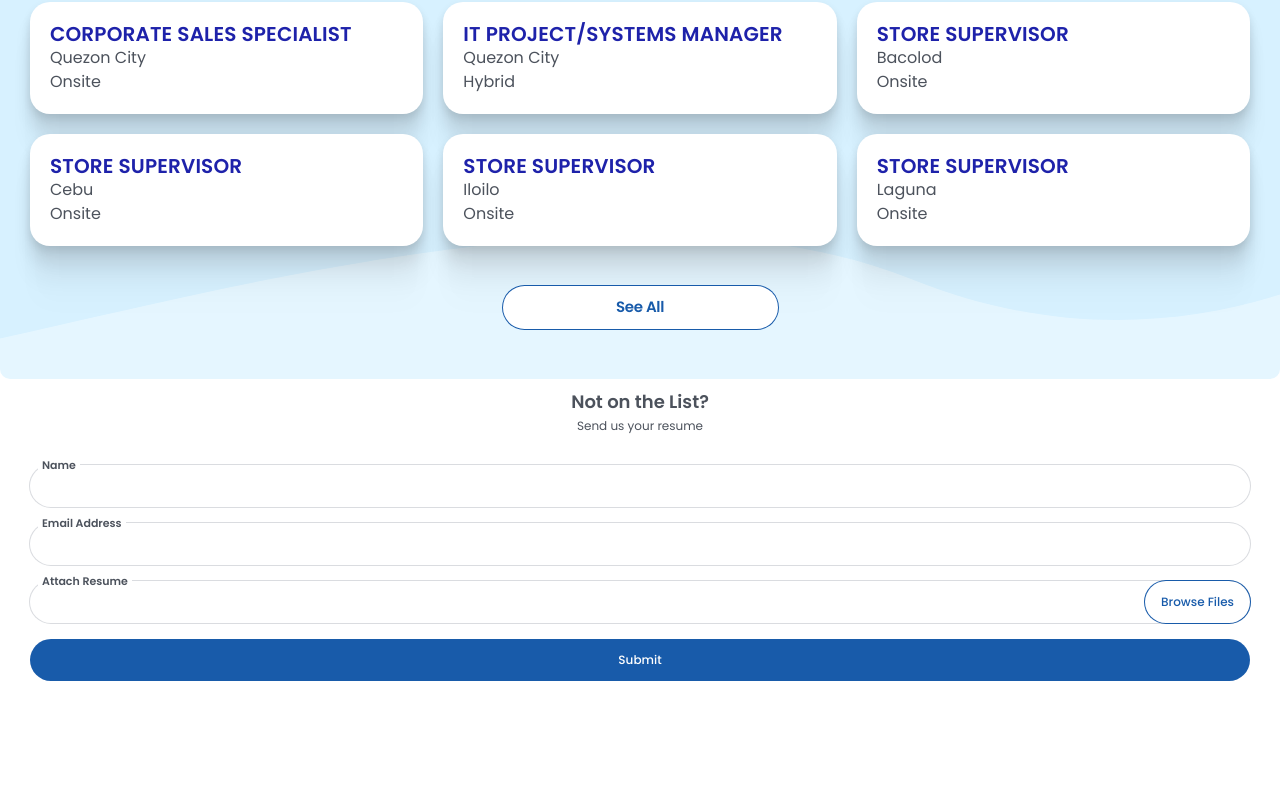
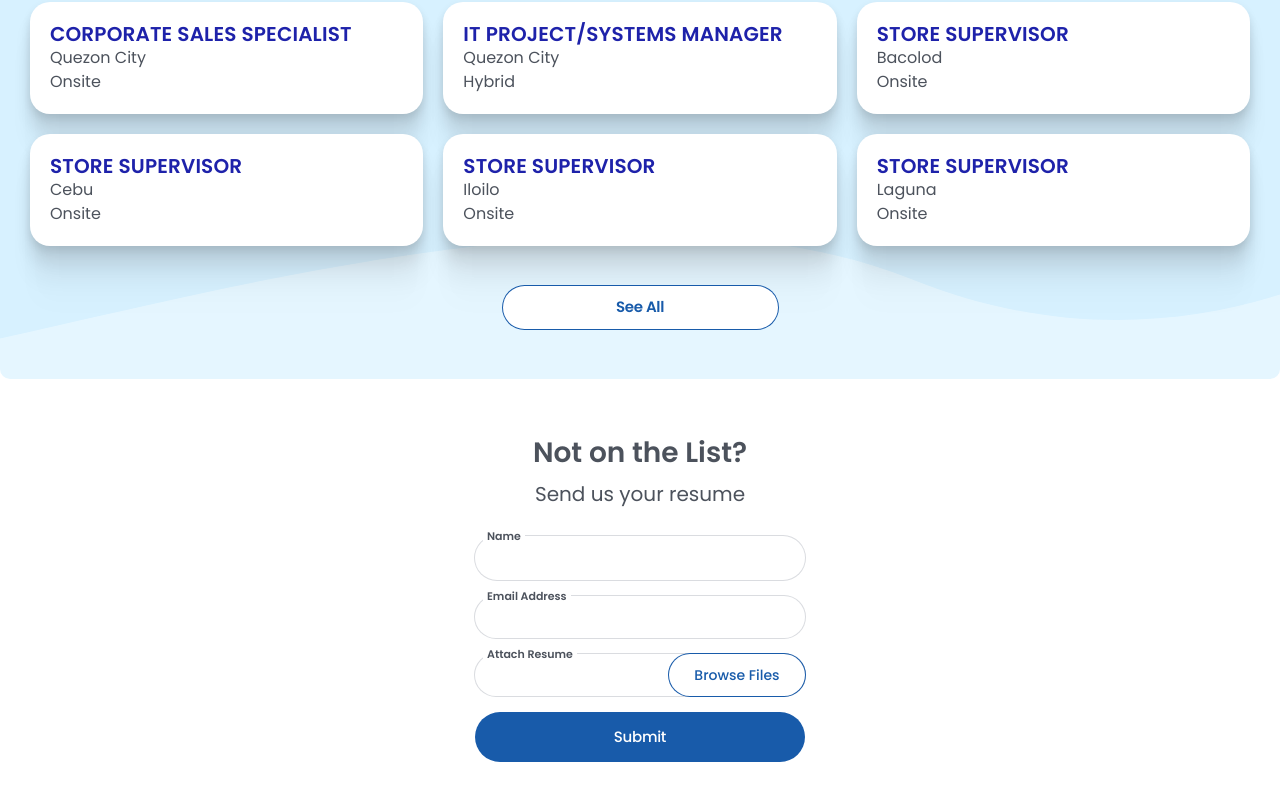
Before and after one commit to nnerb/abenson_landpage, a React (Vite) app: page / in a window 1280 px wide. Shown: the part 2469-3269 px from the top of the page. Before the commit the page ends 3206 px from the top, so only its background shows below. Built offline with nearby package versions, Linux system fonts and the light colour scheme.

Commit message:
add validation and layout desktop view

```diff
--- a/src/App.jsx
+++ b/src/App.jsx
@@ -32,7 +32,7 @@ function App() {
         <JobOpenings />
       </div>
       <div
-        className="flex flex-col gap-4 md:gap-10 px-4 lg:px-[30px]
+        className="flex flex-col gap-4 md:gap-10 px-4 custom-sm:px-0 mt-10
         mb-4 md:mb-10 w-full mx-auto max-w-[1300px]"
       >
         <Form />
--- a/src/components/form.jsx
+++ b/src/components/form.jsx
@@ -14,14 +14,17 @@ const Form = () => {
     email: z
       .string()
       .email({ message: "Invalid email" }),
-    resume: z.instanceof(FileList)
-      .refine((files) => files.length > 0, { message: "Please attach your resume" }),
+    resume: z
+    .custom((v) => v instanceof File, {
+      message: 'Please attach your resume',
+    })
   });
 
   const {
     register,
     handleSubmit,
     formState: { errors },
+    setValue,
   } = useForm({
     resolver: zodResolver(schema),
   })
@@ -31,16 +34,34 @@ const Form = () => {
   }
 
   const handleFileChange = (e) => {
-    if (e.target.files.length > 0) {
-      setFileName(e.target.files[0].name);
+    const file = e.target.files[0];
+    if (file) {
+      setFileName(file.name); // Display file name
+      setValue("resume", e.target.files); // Set the file list into the form value
     }
   };
 
   return (
-    <section className="py-4 flex flex-col items-center gap-[30px] text-primary-gray">
-      <div className="w-full flex flex-col items-center gap-2 max-w-[280px] px-6">
-        <h1 className="text-lg font-poppins-semibold vertical-trim">Not on the List?</h1>
-        <p className="text-xs leading-[18px]">Send us your resume</p>
+    <section
+      className=" text-primary-gray px-4 custom-sm:px-0
+      w-full mx-auto max-w-[1300px] custom-sm:max-w-[362px]"
+    >
+      <div className="py-4 custom-sm:px-4 flex flex-col items-center gap-[30px] w-full">
+        <div
+          className="w-full flex flex-col items-center gap-2
+          custom-sm:gap-3 max-w-[280px] px-6"
+        >
+          <h1
+            className="text-lg custom-sm:text-[28px] custom-sm:leading-9
+            font-poppins-semibold vertical-trim custom-sm:no-vertical-trim"
+          >
+              Not on the List?
+          </h1>
+          <p
+            className="text-xs leading-[18px] custom-sm:text-xl custom-sm:leading-[22.8px]"
+          >
+            Send us your resume
+          </p>
         </div>
         <form className="w-full flex flex-col gap-4" onSubmit={handleSubmit(onSubmit)} autoComplete="off">
           {/* Name Field */}
@@ -49,8 +70,9 @@ const Form = () => {
               type="text"
               {...register("name")}
               className={`
-              px-[14px] py-3 rounded-[28px] text-xs outline-none
-              appearance-none ring-1 peer w-full leading-[18px]
+                px-[14px] py-[13px] custom-sm:py-[11.5px] rounded-[28px]
+                text-xs outline-none appearance-none ring-1 peer w-full leading-[18px]
+                custom-sm:text-[14px] custom-sm:leading-[21px]
                 ${ errors.name
                   ? `ring-error text-error`
                   :`ring-primary-bg-gray-hover focus:ring-primary-button`
@@ -60,7 +82,8 @@ const Form = () => {
             <label
               className={`
                 absolute top-0 left-0 -translate-y-[7px] translate-x-2
-              bg-white text-[11px] leading-[14.3px] font-poppins-semibold px-1 transition-colors
+                bg-white text-[11px] leading-[14.3px] font-poppins-semibold
+                px-1 transition-colors
                 ${ errors.name
                   ? "text-error"
                   : "peer-focus:text-primary-button"
@@ -103,36 +126,46 @@ const Form = () => {
               Email Address
             </label>
             {errors.email &&
-            <p className="text-error text-[11px] leading-[12.54px] px-[14px] mt-[2px]">
+              <p className="text-error text-[11px] leading-[12.54px] px-[14px] mt-[3px]">
                 {errors.email.message}
               </p>
             }
           </div>
 
           {/* Resume Field */}
-        <div className="relative flex items-center">
+          <div className="relative w-full">
+             {/* Input to display the file name */}
             <input
               type="text"
               value={fileName}
               readOnly
               className={`
-              flex-grow px-[14px] py-3 rounded-full text-xs outline-none
-              appearance-none ring-1 leading-[18px]
-              ${errors.resume ? "ring-error text-error" : "ring-primary-bg-gray-hover focus:ring-primary-button"}
+                 px-[14px] py-3 rounded-full text-xs outline-none
+                appearance-none ring-1 leading-[18px] w-full pr-40 peer
+                ${errors.resume
+                  ? "ring-error text-error"
+                  : "ring-primary-bg-gray-hover focus:ring-primary-button"
+                }
               `}
             />
+            {/* Label for "Attach Resume" */}
             <label
               className={`
                 absolute top-0 left-0 -translate-y-[7px] translate-x-2
                 bg-white text-[11px] leading-[14.3px] font-poppins-semibold px-1 transition-colors
-
+                ${ errors.resume
+                  ? `ring-error text-error`
+                  :`ring-primary-bg-gray-hover peer-focus:text-primary-button`
+                }
               `}
-          >Attach Resume</label>
+            >
+              Attach Resume
+            </label>
             <label
               className={`
-              absolute right-0 text-primary-button text-xs font-poppins-medium cursor-pointer
-              py-[13px] px-4 rounded-full flex-shrink-0 ring-1
-              ${errors.resume ? "ring-error" : "ring-primary-button"}
+                absolute right-0 text-[14px] font-poppins-medium cursor-pointer
+                py-[13px] custom-sm:py-[13.5px] leading-[14.82px] px-4 rounded-full flex-shrink-0 ring-1 custom-sm:px-[25.5px]
+                ${errors.resume ? "ring-error text-error" : "ring-primary-button text-primary-button"}
               `}
             >
               Browse Files
@@ -140,9 +173,11 @@ const Form = () => {
                 type="file"
                 {...register("resume")}
                 onChange={handleFileChange}
-              className="hidden"
+                className="hidden peer"
               />
             </label>
+
+            {/* Error message for resume */}
             {errors.resume && (
               <p className="text-error text-[11px] leading-[12.54px] px-[14px] mt-[2px]">
                 {errors.resume.message}
@@ -154,11 +189,14 @@ const Form = () => {
           <button
             type="submit"
             className="bg-primary-button text-[13px] leading-[14.82px]
-          text-white py-[13.5px] px-6 rounded-full font-poppins-medium text-xs"
+            text-white py-[13.5px] px-6 rounded-full font-poppins-medium text-xs
+            custom-sm:text-[15px] custom-sm:leading-[22.5px] custom-sm:tracking-[-0.3px]"
           >
             Submit
           </button>
         </form>
+      </div>
+
     </section>
   );
 };
--- a/src/index.css
+++ b/src/index.css
@@ -84,3 +84,8 @@
   display: inline-block; /* Ensures the text is treated as an inline element */
   line-height: 0.78; /* Removes extra space from the line height */
 }
+
+.no-vertical-trim {
+  display: block;
+  line-height: normal;
+}
```
Lines whose indentation alone changed are shown as unchanged.
